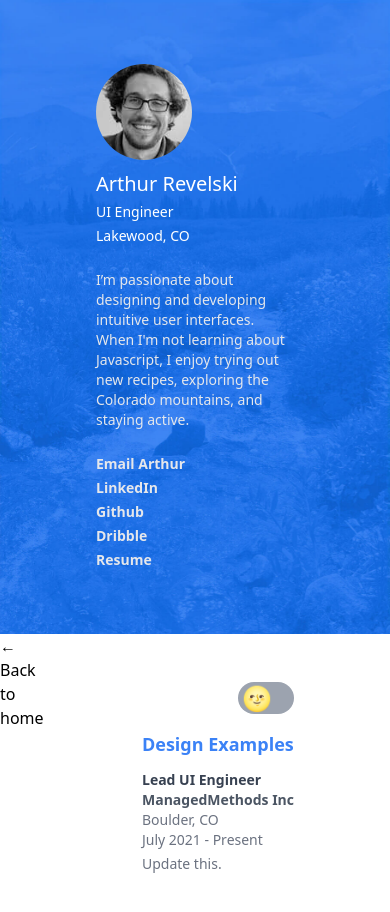
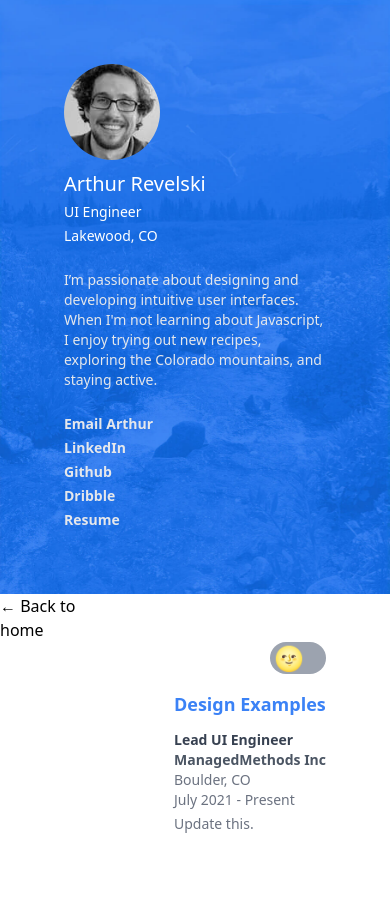
Before and after one commit to arthurgr/arevelski-nextjs-portfolio, a Next.js app: page /design in a window 390 px wide. Shown: the top 912 px of the page. After the commit the page ends 882 px from the top, so only its background shows below. Built offline with nearby package versions, Linux system fonts and the light colour scheme.

Commit message:
adjusted padding on mobile views

```diff
--- a/components/header.tsx
+++ b/components/header.tsx
@@ -20,7 +20,7 @@ export default function Header() {
       className="flex items-center overflow-hidden lg:min-h-full  md:float-none lg:fixed relative bg-blue-700 lg:w-4/12 md:w-12/12"
     >
       <div id="top" className="py-4 relative z-10">
-        <div className="inside w-fit mx-auto px-24 py-12">
+        <div className="inside w-fit mx-auto px-16 sm:px-24 py-12">
           <Image
             src="/images/photo.jpg"
             height={96}
--- a/components/layout.tsx
+++ b/components/layout.tsx
@@ -24,7 +24,7 @@ export default function Layout({
       <Header />
       <div
         id="content"
-        className="lg:w-8/12 md:w-12/12 py-12 px-24 float-right dark:bg-zinc-900"
+        className="lg:w-8/12 md:w-12/12 px-16 sm:px-24 py-12 float-right dark:bg-zinc-900"
       >
         <ThemeToggle config={{ theme, setTheme }} />
         {children}
```
